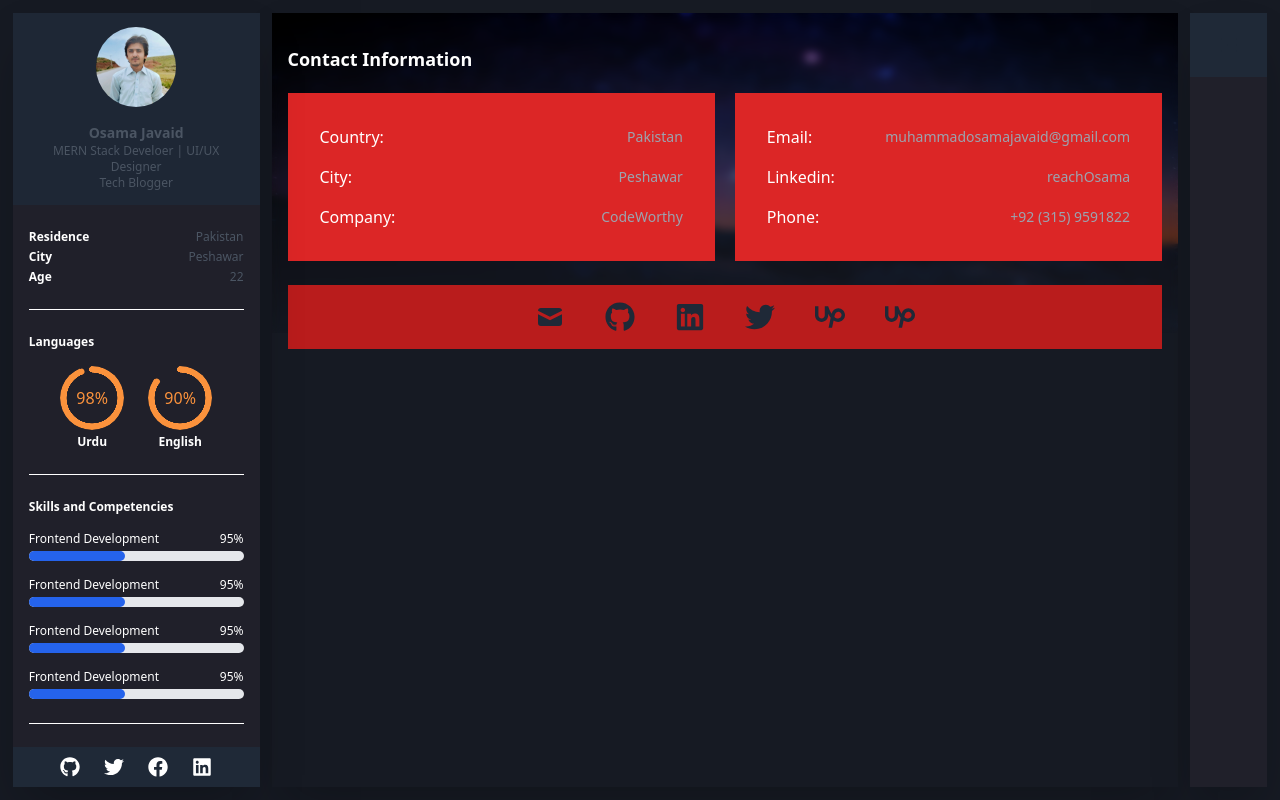
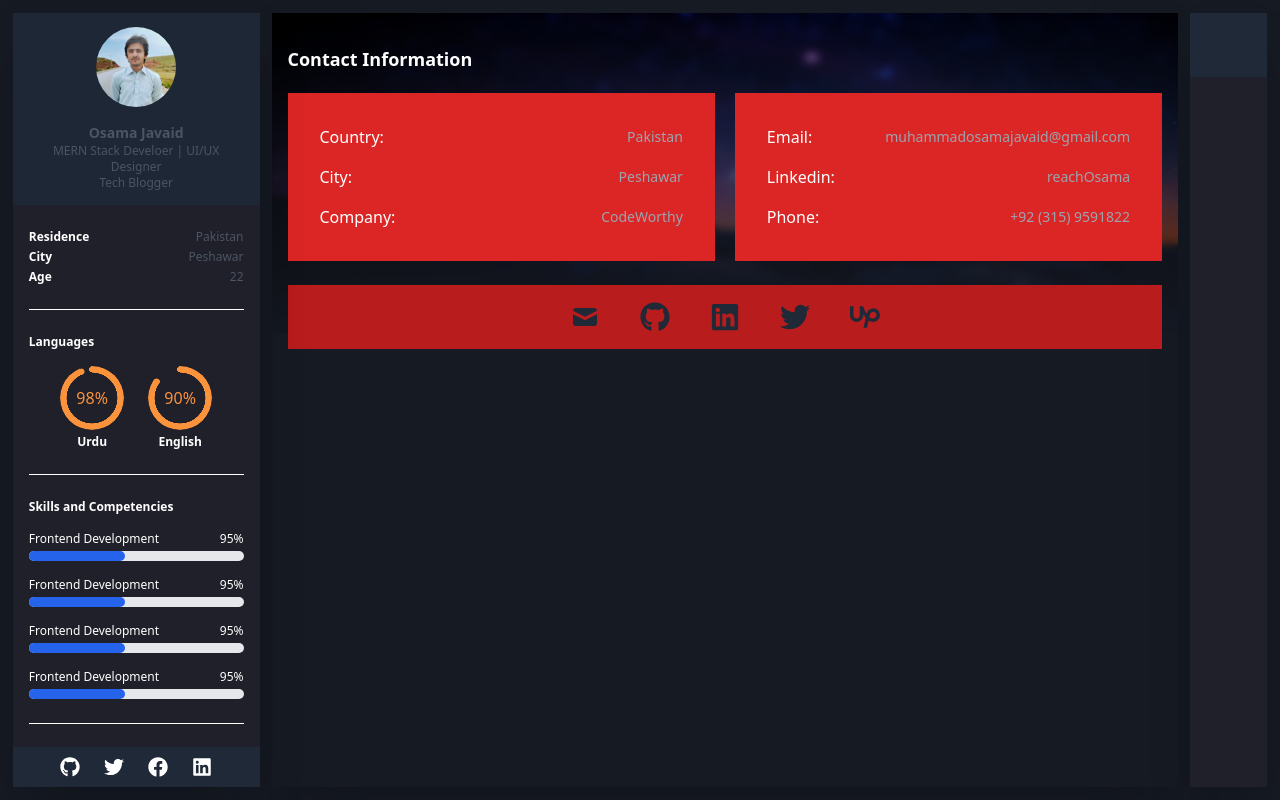
Before and after one commit to founder960107/My-portfolio, a Next.js app: page /contact in a window 1280 px wide. Built offline with nearby package versions, Linux system fonts and the light colour scheme.

Commit message:
juspushing

```diff
--- a/pages/contact.jsx
+++ b/pages/contact.jsx
@@ -49,7 +49,7 @@ const contact = () => {
                     <a href="#"><FaLinkedin /></a>
                     <a href="#"><FaTwitter /></a>
                     <a href="#"><SiUpwork /></a>
-                    <a href="#"><SiUpwork /></a>
+                    {/* <a href="#"><SiUpwork /></a> */}
                 </div>
             </BannerLayout>
 
```
